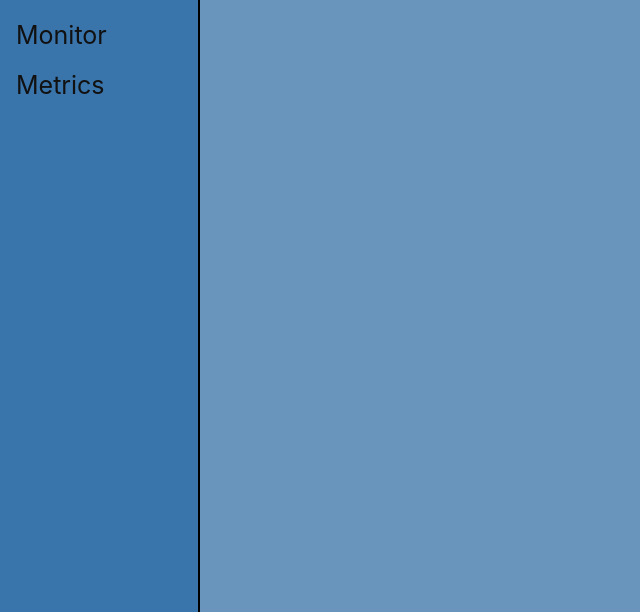
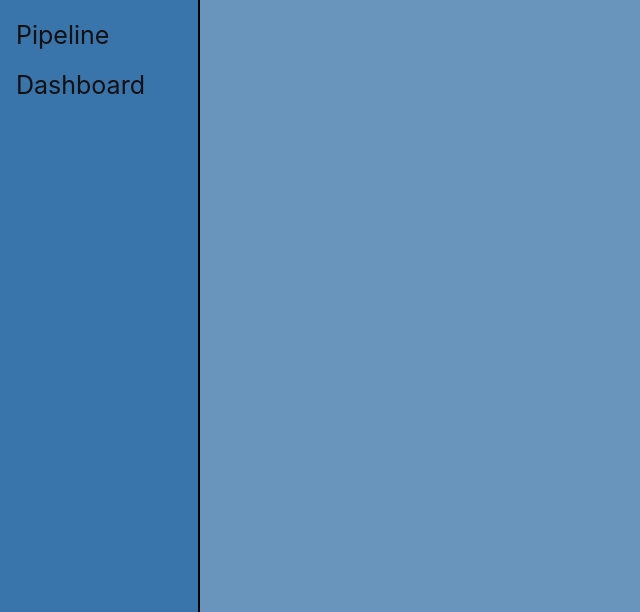
Before and after one commit to GaloisInc/BESSPIN-UI, a Flask app: page / in a window 1280 px wide. Shown: the part 188-800 px from the top of the page, without its empty margins (0-640 px from the left). Run offline with Flask 2, Linux system fonts and the light colour scheme; data that the repository does not hold is empty; some libraries are stand-ins or nearby versions.

Commit message:
Rename Monitor to Pipeline and Metrics to Dashboard

```diff
--- a/js/overview.js
+++ b/js/overview.js
@@ -35,8 +35,8 @@ function refresh_db_models() {
                 cell_number.innerHTML =
 		    make_hyperlink("configurator", value['uid'], String(row_index)) + " " +
 		    make_hyperlink("configurator", value['uid'], make_fas("cog")) + " " +
-		    make_hyperlink("monitor", value['uid'], make_fas("tasks")) + " " +
-		    make_hyperlink("metrics", value['uid'], make_fas("chart-bar"));
+		    make_hyperlink("pipeline", value['uid'], make_fas("tasks")) + " " +
+		    make_hyperlink("dashboard", value['uid'], make_fas("chart-bar"));
                 cell_filename.innerHTML = value['filename'];
                 cell_start.innerHTML = value['date'];
                 cell_last.innerHTML = value['last_update'];
--- a/server_flask.py
+++ b/server_flask.py
@@ -448,20 +448,20 @@ def load_example():
     app.logger.debug(str(t.to_json()))
     return json.dumps(t.to_json())
 
-@app.route('/monitor/')
-@app.route('/monitor/<string:uid>')
-def monitor(uid=None):
+@app.route('/pipeline/')
+@app.route('/pipeline/<string:uid>')
+def pipeline(uid=None):
+    """
+    endpoint for the pipeline
+    """
+    return render_template('pipeline.html', uid=uid)
+
+@app.route('/dashboard/')
+@app.route('/dashboard/<string:uid>')
+def dashboard(uid=None):
     """
     endpoint for the configurator app
     """
-    return render_template('monitor.html', uid=uid)
-
-@app.route('/metrics/')
-@app.route('/metrics/<string:uid>')
-def metrics(uid=None):
-    """
-    endpoint for the configurator app
-    """
-    return render_template('metrics.html', uid=uid)
+    return render_template('dashboard.html', uid=uid)
 
 app.run('localhost', port=3784, debug=True)
--- a/templates/configurator.html
+++ b/templates/configurator.html
@@ -138,8 +138,8 @@
 <div class="sidenav">
   <a href="/overview">Overview</a>
   <a href="/configurator">Configurator</a>
-  <a href="/monitor">Monitor</a>
-  <a href="/metrics">Metrics</a>
+  <a href="/pipeline">Pipeline</a>
+  <a href="/dashboard">Dashboard</a>
 </div>
 
 
--- a/templates/overview.html
+++ b/templates/overview.html
@@ -94,8 +94,8 @@
 <div class="sidenav">
   <a href="/overview">Overview</a>
   <a href="/configurator">Configurator</a>
-  <a href="/monitor">Monitor</a>
-  <a href="/metrics">Metrics</a>
+  <a href="/pipeline">Pipeline</a>
+  <a href="/dashboard">Dashboard</a>
 </div>
 
 
```
Also changed, not shown: templates/dashboard.html (renamed from templates/metrics.html, +5 -5 lines), templates/pipeline.html (renamed from templates/monitor.html, +5 -5 lines).
